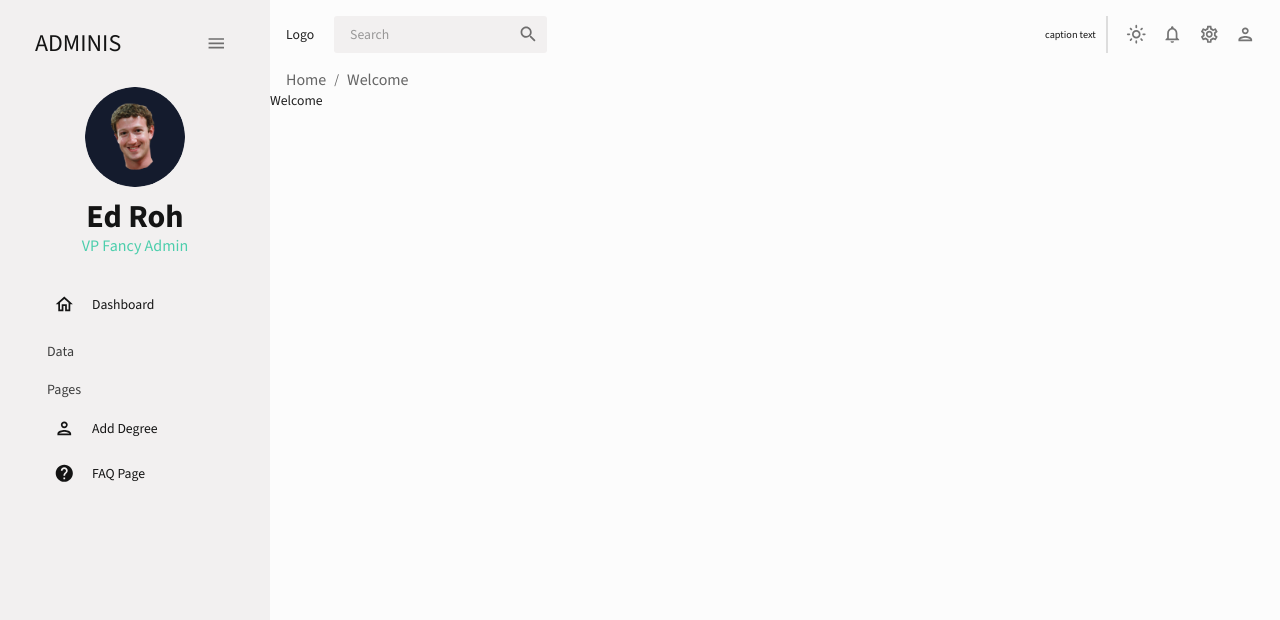
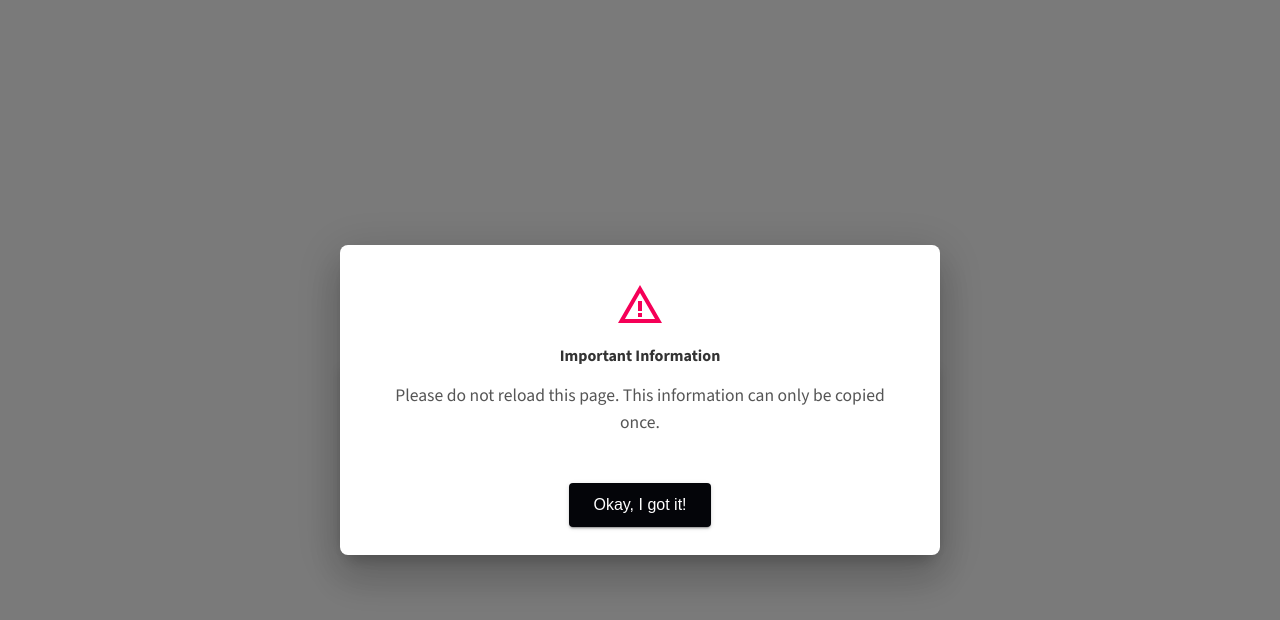
Before and after one commit to smartstartcloud/smartstartcloud-prod, a React (Create React App) app in the folder Dashboard/: page /welcome in a window 1280 px wide. Shown: the top 620 px of the page. Built offline with nearby package versions, Linux system fonts and the light colour scheme; sample sign-in values are in the browser's storage.

Commit message:
update: "welcome" page designed and made fully functional, & signup page design issues fixed

```diff
--- a/Dashboard/src/App.js
+++ b/Dashboard/src/App.js
@@ -1,6 +1,6 @@
 import { ColorModeContext, useMode } from "./theme";
 import { CssBaseline, ThemeProvider } from "@mui/material";
-import { Routes, Route, Navigate } from "react-router-dom";
+import {Routes, Route, Navigate, useLocation} from "react-router-dom";
 
 import Topbar from "./scenes/global/Topbar"
 import Sidebar from "./scenes/global/Sidebar"
@@ -31,11 +31,12 @@ import useLogout from "./hooks/useLogout";
 
 function App() {
   const [theme, colorMode] = useMode()
-  const {authUser, setAuthUser} = useAuthContext()
+  const {authUser } = useAuthContext()
   const { logout } = useLogout()
+  const location = useLocation();
 
   const handleLogout = () => {
-    logout()
+    logout().then(r => console.log("User logged out successfully"))
   }
 
   return (
@@ -43,9 +44,9 @@ function App() {
       <ThemeProvider theme={theme}>
         <CssBaseline />
         <div className="app">
-          {authUser ? <Sidebar /> : undefined}
+          {authUser && location.pathname !== '/welcome' ? <Sidebar /> : undefined}
           <main className="content">
-            <Topbar logOut = {handleLogout} />
+            {location.pathname !== '/welcome' && <Topbar logOut={handleLogout} />}
             <Routes>
 
               <Route path="/testPage" element={ <AccountInfo /> } />
--- a/Dashboard/src/components/forms/SignupForm.jsx
+++ b/Dashboard/src/components/forms/SignupForm.jsx
@@ -6,7 +6,7 @@ import { Visibility, VisibilityOff } from '@mui/icons-material';
 
 import { tokens } from '../../theme';
 import useSignup from '../../hooks/useSignup';
-import { Link } from 'react-router-dom';
+import { Link, useNavigate } from 'react-router-dom';
 
 const SignupForm = () => {
     const theme = useTheme();
@@ -20,6 +20,8 @@ const SignupForm = () => {
     const [showConfirmPassword, setShowConfirmPassword] = useState(false);
 
     const { signup } = useSignup()
+
+    const navigate = useNavigate();
 
    const handleTogglePasswordVisibility = () => {
        setShowPassword(!showPassword);
@@ -57,6 +59,16 @@ const SignupForm = () => {
                 console.log('Response Data:', response);
                 setformSuccess(true);
                 setLoading(false);
+
+                if (data.role === 'agent') {
+                    navigate('/welcome', {
+                        state:
+                            { userName: data.userName,
+                                password: data.password
+                            }
+                    });
+                }
+
             } catch (e) {
                 setFormError(true)
                 setLoading(false);
@@ -121,12 +133,10 @@ const SignupForm = () => {
                                         error={!!touchedFields.firstName && !!errors.firstName}
                                         helperText={touchedFields.firstName && errors.firstName ? errors.firstName.message : null}
                                         onBlur={(e) => {
-                                            field.onBlur(); // Call the original onBlur from react-hook-form
+                                            field.onBlur();
                                             if (!field.value) {
-                                                // Manually set an error if the field is empty on blur
                                                 setError("firstName", { type: "manual", message: "First Name is required" });
                                             }else {
-                                                // Clear the error if the field is filled
                                                 clearErrors("firstName");
                                             }
                                         }}
@@ -149,12 +159,10 @@ const SignupForm = () => {
                                         error={!!touchedFields.lastName && !!errors.lastName}
                                         helperText={touchedFields.lastName && errors.lastName ? errors.lastName.message : null}
                                         onBlur={(e) => {
-                                            field.onBlur(); // Call the original onBlur from react-hook-form
+                                            field.onBlur();
                                             if (!field.value) {
-                                                // Manually set an error if the field is empty on blur
                                                 setError("lastName", { type: "manual", message: "Last Name is required" });
                                             }else {
-                                                // Clear the error if the field is filled
                                                 clearErrors("lastName");
                                             }
                                         }}
@@ -179,12 +187,10 @@ const SignupForm = () => {
                                         error={!!touchedFields.userName && !!errors.userName}
                                         helperText={touchedFields.userName && errors.userName ? errors.userName.message : null}
                                         onBlur={(e) => {
-                                            field.onBlur(); // Call the original onBlur from react-hook-form
+                                            field.onBlur();
                                             if (!field.value) {
-                                                // Manually set an error if the field is empty on blur
                                                 setError("userName", { type: "manual", message: "User Name is required" });
                                             }else {
-                                                // Clear the error if the field is filled
                                                 clearErrors("userName");
                                             }
                                         }}
@@ -213,12 +219,10 @@ const SignupForm = () => {
                                         error={!!touchedFields.email && !!errors.email}
                                         helperText={touchedFields.email && errors.email ? errors.email.message : null}
                                         onBlur={(e) => {
-                                            field.onBlur(); // Call the original onBlur from react-hook-form
+                                            field.onBlur();
                                             if (!field.value) {
-                                                // Manually set an error if the field is empty on blur
                                                 setError("email", { type: "manual", message: "Email is required" });
                                             }else {
-                                                // Clear the error if the field is filled
                                                 clearErrors("email");
                                             }
                                         }}
@@ -234,9 +238,9 @@ const SignupForm = () => {
                                 render={({field})=>(
                                     <Select
                                         {...field}
-                                        label="gender"
                                         variant="outlined"
                                         fullWidth
+                                        displayEmpty
                                         required
                                         sx={{ mb: 2 }}
                                     >
@@ -289,12 +293,10 @@ const SignupForm = () => {
                                         error={!!touchedFields.password && !!errors.password}
                                         helperText={touchedFields.password && errors.password ? errors.password.message : null}
                                         onBlur={(e) => {
-                                            field.onBlur(); // Call the original onBlur from react-hook-form
+                                            field.onBlur();
                                             if (!field.value) {
-                                                // Manually set an error if the field is empty on blur
                                                 setError("password", { type: "manual", message: "Password is required" });
                                             }else {
-                                                // Clear the error if the field is filled
                                                 clearErrors("password");
                                             }
                                         }}
@@ -332,12 +334,10 @@ const SignupForm = () => {
                                         error={!!touchedFields.passwordConfirmation && !!errors.passwordConfirmation}
                                         helperText={touchedFields.passwordConfirmation && errors.passwordConfirmation ? errors.passwordConfirmation.message : null}
                                         onBlur={(e) => {
-                                            field.onBlur(); // Call the original onBlur from react-hook-form
+                                            field.onBlur();
                                             if (!field.value) {
-                                                // Manually set an error if the field is empty on blur
                                                 setError("passwordConfirmation", { type: "manual", message: "Password Confirmation is required" });
                                             }else {
-                                                // Clear the error if the field is filled
                                                 clearErrors("passwordConfirmation");
                                             }
                                         }}
@@ -352,10 +352,10 @@ const SignupForm = () => {
                                 render={({field})=>(
                                     <Select
                                         {...field}
-                                        label="role"
                                         variant="outlined"
                                         fullWidth
                                         required
+                                        displayEmpty
                                         sx={{ mb: 2 }}
                                     >
                                         <MenuItem value="" disabled>Select Role</MenuItem>
--- a/Dashboard/src/hooks/useSignup.js
+++ b/Dashboard/src/hooks/useSignup.js
@@ -2,10 +2,10 @@ import { useNavigate } from "react-router-dom";
 import { useAuthContext } from "../context/AuthContext";
 import axios from "axios";
 
-const useSignup = () => {
+const useSignup = ( ) => {
     const {setAuthUser} = useAuthContext();
-    const navigate = useNavigate()
-    const signup = async({email, firstName, lastName, userName, password, gender, role}) => {
+    // const navigate = useNavigate()
+    const signup = async( {email, firstName, lastName, userName, password, gender, role} ) => {
         try {
             const res = await axios.post(`${process.env.REACT_APP_LOCALHOST}/api/auth/signup`, {
                 email,
@@ -23,11 +23,9 @@ const useSignup = () => {
                 throw new Error(data.error);
             }
 
-            // localStorage
             localStorage.setItem("user-details", JSON.stringify(data))
-            // context
             setAuthUser(data)
-            navigate("/welcome")
+            // navigate("/welcome")
 
             return data
 
--- a/Dashboard/src/scenes/welcome/index.jsx
+++ b/Dashboard/src/scenes/welcome/index.jsx
@@ -1,9 +1,187 @@
-import React from 'react'
+import React, { useState, useEffect } from 'react';
+import { Box, Button, Card, CardContent, Typography, Snackbar, Dialog, DialogActions, DialogContent, DialogTitle  } from '@mui/material';
+import ContentCopyIcon from '@mui/icons-material/ContentCopy';
+import WarningAmberIcon from '@mui/icons-material/WarningAmber';
+import CheckIcon from '@mui/icons-material/Check';
+import { useLocation } from "react-router-dom";
 
-const Welcome = () => {
-  return (
-    <div>Welcome</div>
-  )
-}
+const jsonData = {
+  name: "Some mediocre guy",
+  age: 28,
+  email: "actinghr@mediocre.com",
+  address: {
+    street: "123 Main St",
+    city: "New York",
+    state: "NY",
+    zip: "10001"
+  },
+  preferences: {
+    theme: "dark",
+    notifications: true
+  }
+};
 
-export default Welcome
+const Welcome = ( ) => {
+  const [copied, setCopied] = useState(false);
+  const [snackbarOpen, setSnackbarOpen] = useState(false);
+   const [modalOpen, setModalOpen] = useState(true);
+   const location = useLocation();
+  const { userName, password } = location.state || {};
+
+  const userInfo = {
+    userName,
+    password
+  };
+
+  const handleCopy = () => {
+    const jsonString = JSON.stringify(userInfo, null, 2);
+    navigator.clipboard.writeText(jsonString)
+        .then(() => {
+          setCopied(true);
+          setSnackbarOpen(true);
+          setTimeout(() => setCopied(false), 2000);
+        })
+        .catch(err => {
+          console.error('Failed to copy: ', err);
+        });
+  };
+
+  const handleSnackbarClose = () => {
+    setSnackbarOpen(false);
+  };
+
+   const handleModalClose = () => {
+     setModalOpen(false);
+   };
+
+
+   return (
+      <Box
+          style={{
+            display: 'flex',
+            flexDirection: 'column',
+            justifyContent: 'center',
+            alignItems: 'center',
+            minHeight: '100vh',
+            backgroundColor: '#f5f5f5',
+            padding: '20px',
+          }}
+      >
+        <Typography variant="h3" style={{ marginBottom: '20px', fontWeight: 'bold', color: '#333' }}>
+          Welcome to Our Service!
+        </Typography>
+        <Typography
+            variant="body1"
+            style={{ marginBottom: '40px', color: '#666', textAlign: 'center', maxWidth: '600px' }}
+        >
+          Below is the new agent's login keys.
+          Just click the button to copy it to your clipboard! Please keep it safe:
+        </Typography>
+
+        <Card style={{ width: '80%', maxWidth: '600px', backgroundColor: '#fff', boxShadow: '0 4px 12px rgba(0, 0, 0, 0.1)' }}>
+          <CardContent>
+            <Typography variant="h6" style={{ marginBottom: '20px' }}>
+              Signup JSON Data:
+            </Typography>
+            <Box
+                style={{
+                  padding: '10px',
+                  borderRadius: '4px',
+                  backgroundColor: '#f0f0f0',
+                  color: '#333',
+                  fontFamily: 'monospace',
+                  fontSize: '0.9rem',
+                  whiteSpace: 'pre-wrap',
+                  wordWrap: 'break-word',
+                  maxHeight: '300px',
+                  overflowY: 'auto',
+                  border: '1px solid #ddd'
+                }}
+            >
+              {JSON.stringify(userInfo, null, 2)}
+            </Box>
+
+              <Box
+                  style={{
+                    display: 'flex',
+                    justifyContent: 'flex-end',
+                    marginTop: '20px',
+                  }}
+              >
+                <Button
+                    variant="contained"
+                    color="primary"
+                    startIcon={<ContentCopyIcon />}
+                    style={{ textTransform: 'none' }}
+                    onClick={handleCopy}
+                >
+                  {copied ? 'Copied!' : 'Copy JSON'}
+                </Button>
+              </Box>
+          </CardContent>
+        </Card>
+
+        <Snackbar
+            open={snackbarOpen}
+            autoHideDuration={3000}
+            onClose={handleSnackbarClose}
+            message={
+              <span style={{ display: 'flex', alignItems: 'center' }}>
+            <CheckIcon style={{ marginRight: '8px' }} />
+            Login credentials for agent copied successfully!
+          </span>
+            }
+        />
+
+        <Dialog
+            open={modalOpen}
+            onClose={handleModalClose}
+            aria-labelledby="alert-dialog-title"
+            aria-describedby="alert-dialog-description"
+            maxWidth="sm"
+            fullWidth
+            PaperProps={{
+              style: {
+                padding: '20px',
+                borderRadius: '8px',
+              }
+            }}
+        >
+          <DialogTitle id="alert-dialog-title" style={{ textAlign: 'center' }}>
+            <Box
+                display="flex"
+                justifyContent="center"
+                alignItems="center"
+                mb={2}
+            >
+              <WarningAmberIcon style={{ fontSize: '3rem', color: '#f50057' }} />
+            </Box>
+            <Typography variant="h5" style={{ fontWeight: 'bold', color: '#333' }}>
+              Important Information
+            </Typography>
+          </DialogTitle>
+
+          <DialogContent>
+            <Typography variant="body1" style={{ fontSize: '1.1rem', color: '#555', textAlign: 'center' }}>
+              Please do not reload this page. This information can only be copied once.
+            </Typography>
+          </DialogContent>
+
+          <DialogActions style={{ justifyContent: 'center', marginTop: '20px' }}>
+            <Button
+                onClick={handleModalClose}
+                color="primary"
+                variant="contained"
+                style={{ textTransform: 'none', padding: '8px 24px', fontSize: '1rem' }}
+            >
+              Okay, I got it!
+            </Button>
+          </DialogActions>
+        </Dialog>
+
+
+      </Box>
+  );
+};
+
+ export default Welcome;
```
Lines whose indentation alone changed are shown as unchanged.
